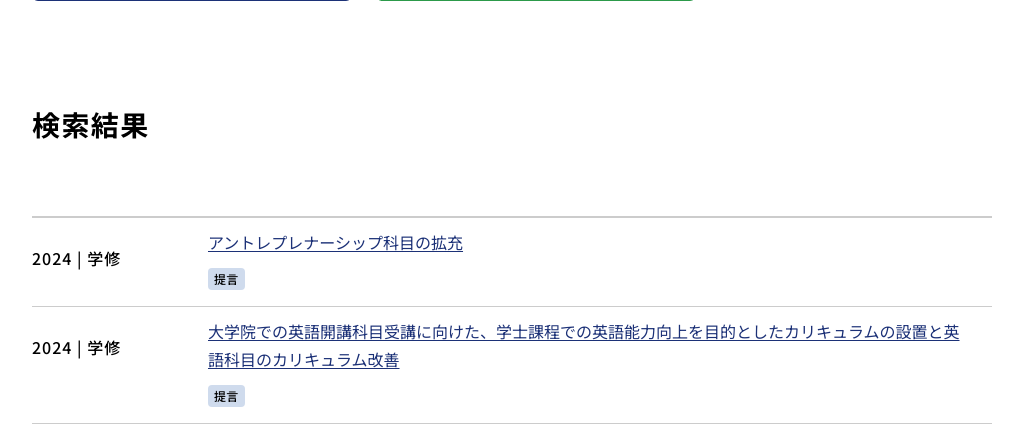
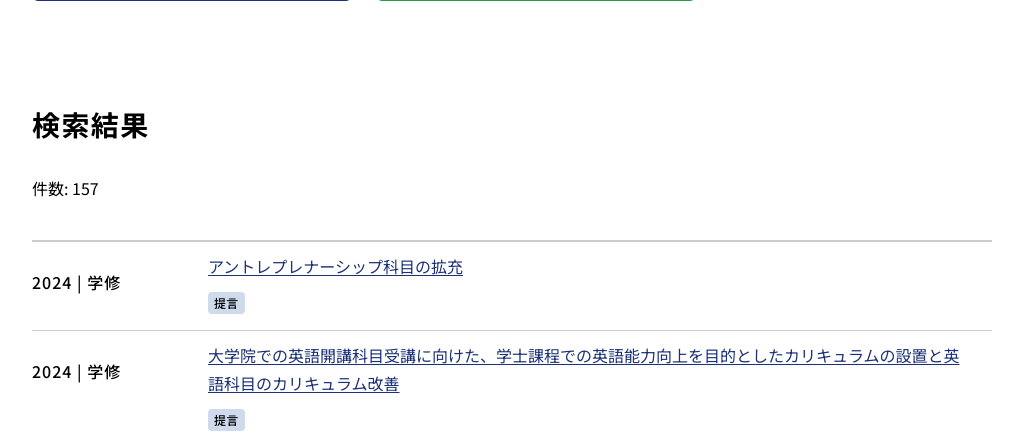
Before and after one commit to tsuba03/studentsurvey_homepage, a PHP site: page /suggestion/index.php in a window 1280 px wide. Shown: the part 944-1381 px from the top of the page, without its empty margins (128-1151 px from the left). Run offline with PHP 8.4, Linux system fonts and the light colour scheme; data comes from the database, SQL or seed files in the repository; some web fonts are replaced.

Commit message:
MOD: result

```diff
--- a/suggestion/index.php
+++ b/suggestion/index.php
@@ -238,6 +238,7 @@ $totalPages = ceil($total / $perPage);
   <div class="c-heading__inner">
   <h2 class="c-heading__label">検索結果</h2>
   <div class="c-labelGroup">
+    件数: <?= $total ?>
     <?php foreach ($labels as $label): ?>
     <span class="c-label">
       <span class="c-label__text"><?= $label ?></span>
```
